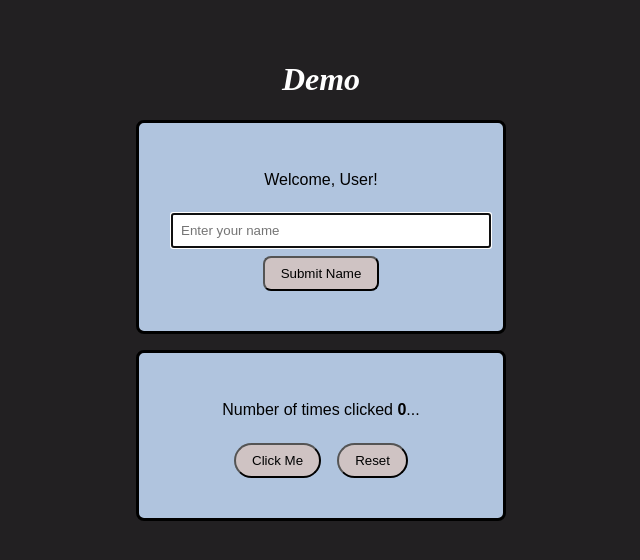
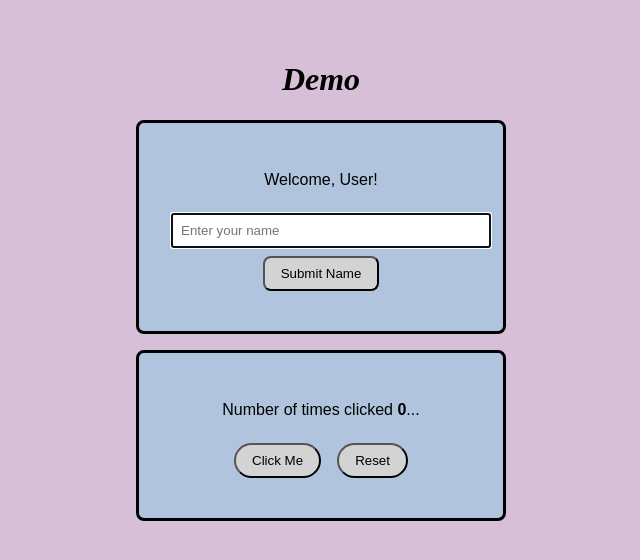
Before and after one commit to HARINIBHAVYA/Demo-page, a React (Vite) app: page / in a window 1280 px wide. Shown: the top 560 px of the page, without its empty margins (319-959 px from the left). Built offline with nearby package versions, Linux system fonts and the light colour scheme.

Commit message:
changes reverted

```diff
--- a/src/App.css
+++ b/src/App.css
@@ -25,7 +25,7 @@ input {
 }
 
 h1{
-  color: rgb(255, 255, 255);
+  color: black;
   font-family: 'Times New Roman', Times, serif;
   font-style: italic;
 }
@@ -34,7 +34,7 @@ button {
   margin: 0.5rem;
   padding: 0.5rem 1rem;
   cursor: pointer;
-  background-color: rgb(207, 195, 195);
+  background-color: lightgrey;
 
 }
 
--- a/src/index.css
+++ b/src/index.css
@@ -14,7 +14,7 @@
 } */
 
 :root{
-  background-color:rgb(34, 32, 34);
+  background-color:thistle;
 }
 
 /* a {
```
